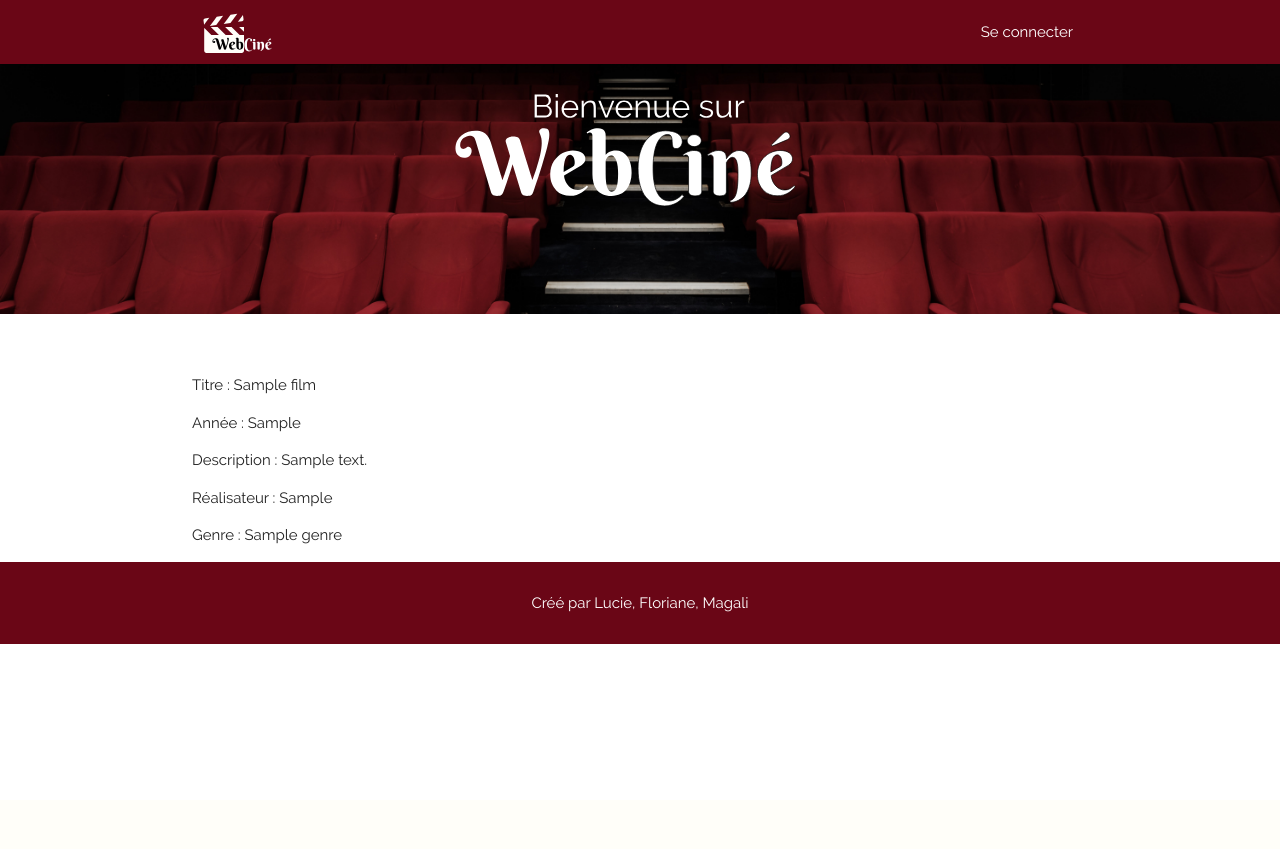
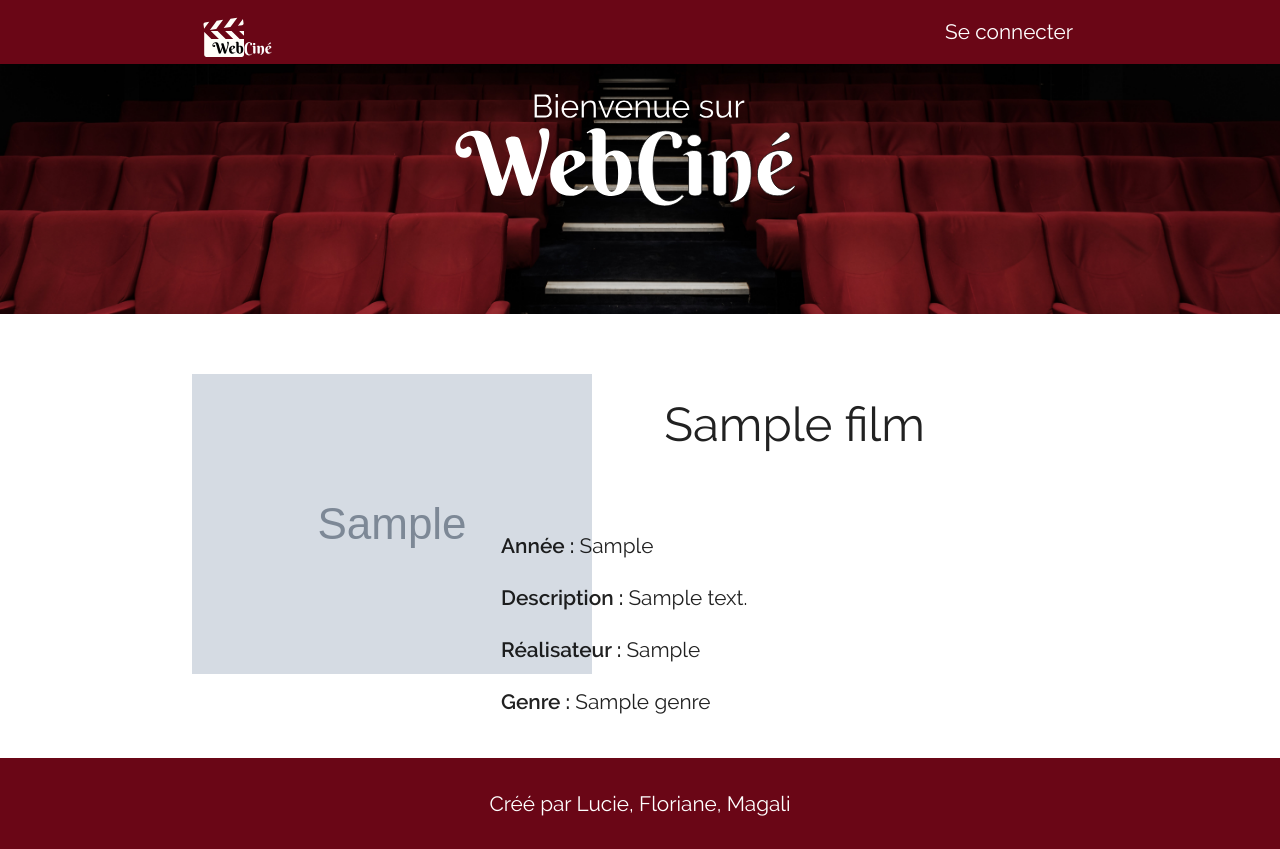
Before and after one commit to MagaliH/girlzPower, a PHP site: page /GirlzPower/index.php/films/1 in a window 1280 px wide. Before the commit the page ends 644 px from the top, so only its background shows below. Run offline with PHP 8.4, Linux system fonts and the light colour scheme; tables that the repository leaves empty or names only in its code hold one stand-in row (values such as "Sample post"); grey boxes marked "Sample" are stand-in pictures.

Commit message:
5/12/17 12h58

```diff
--- a/modele/movies.php
+++ b/modele/movies.php
@@ -31,7 +31,7 @@ if(isset($p) && !empty($p) && ctype_digit($p) == 1){
     $current = 1;
 }
     $firstOfPage = ($current-1)*$perPage;
-    $reqFilms = $pdo->query("SELECT titre, annee, id_film FROM films ORDER BY titre ASC LIMIT $firstOfPage, $perPage");
+    $reqFilms = $pdo->query("SELECT titre, annee, id_film, urlimg FROM films ORDER BY titre ASC LIMIT $firstOfPage, $perPage");
     $films[0] = $reqFilms->fetchAll();
     $films[1] = $nbPage;
     $films[2] = $current;
--- a/view/css/style.css
+++ b/view/css/style.css
@@ -11,8 +11,11 @@
 /*Generalite*/
 html{
   font-family: 'ralewayR';
+  font-size: 1.3em;
 }
-
+strong{
+  font-family: 'ralewaySB';
+}
 .footerColle{
   box-shadow: 0 2px 2px 0 rgba(0,0,0,0.14), 0 1px 5px 2px rgba(0,0,0,0.12), 0 3px 1px -2px rgba(0,0,0,0.2);
 }
@@ -78,6 +81,7 @@ header{
 }
 
 .brand-logo {
+
   margin-top: 10px;
 }
 
@@ -174,3 +178,7 @@ footer{
   color: #6a0616;
   text-align: center;
 }
+
+h4.titre{
+  margin-bottom: 80px;
+}
--- a/view/details.php
+++ b/view/details.php
@@ -1,21 +1,36 @@
 <div class="container-fluid">
   <div class="container">
+    <div class="row">
+      <div class="col s4 m4 l4 xl4">
 
+        <?php
+        foreach ($details as $detail) {
+
+            if(empty($detail['urlimg'])){
+              echo "<img src='http://localhost/GirlzPower/view/img/affiche2.svg' width='400'>";
+            }else{
+              echo "<img src='".$detail['urlimg']."' width='400'>";
+            }
+
+          }
+
+         ?>
+
+      </div>
+      <div class="col s8 m8 l8 xl8">
 
         <?php
 
         foreach ($details as $detail) {
 
-  echo "<p> Titre : ".$detail['titre']."</p>";
-  echo "<p> Année : ".$detail['annee']."</p>";
-  echo "<p> Description : ".$detail['description']."</p>";
-  echo "<p> Réalisateur : ".$detail['realisateur']."</p>";
-
-
+        echo "<h4 class='center-align titre'>".$detail['titre']."</h4>";
+        echo "<p><strong>Année : </strong>".$detail['annee']."</p>";
+        echo "<p><strong>Description : </strong>".$detail['description']."</p>";
+        echo "<p><strong>Réalisateur : </strong>".$detail['realisateur']."</p>";
 
 
         }
-  echo "<p> Genre : ";
+        echo "<p><strong>Genre : </strong>";
         foreach ($genres as $genre){
 
             echo $genre[0]." ";
@@ -26,5 +41,8 @@
 
 
         ?>
+
       </div>
     </div>
+  </div>
+</div>
--- a/view/films.php
+++ b/view/films.php
@@ -8,6 +8,12 @@
            echo "<div class='card-content'>";
              echo "<span class='card-title'>". $movie['titre']."</span>";
               echo "<p>".$movie['annee']."</p>";
+              if(empty($movie['urlimg'])){
+                echo "<img src='http://localhost/GirlzPower/view/img/affiche2.svg' width='300'>";
+              }else{
+                echo "<img src='".$movie['urlimg']."' width='300'>";
+              }
+
           echo "</div>";
            echo "<div class='card-action'>";
              echo "<a href='http://localhost/GirlzPower/index.php/films/".$movie['id_film']."'>Détails</a>";
--- a/view/nav.php
+++ b/view/nav.php
@@ -12,7 +12,7 @@
 <body>
   <nav class="nav container-fluid">
       <div class="nav-wrapper container">
-          <a href="/girlzPower/index.php/accueil" class="brand-logo left"><img src="http://localhost/GirlzPower/view/img/logo.svg" alt="logo"></a>
+          <a href="/GirlzPower/index.php/accueil" class="brand-logo left"><img src="http://localhost/GirlzPower/view/img/logo.svg" alt="logo"></a>
           <ul id="nav-mobile" class="right">
             <!-- Modal Trigger -->
             <li>  <a class=" modal-trigger" href="#modal1">Se connecter</a>
```
Also changed, not shown: view/img/affiche2.svg (added). Lines whose indentation alone changed are shown as unchanged.
